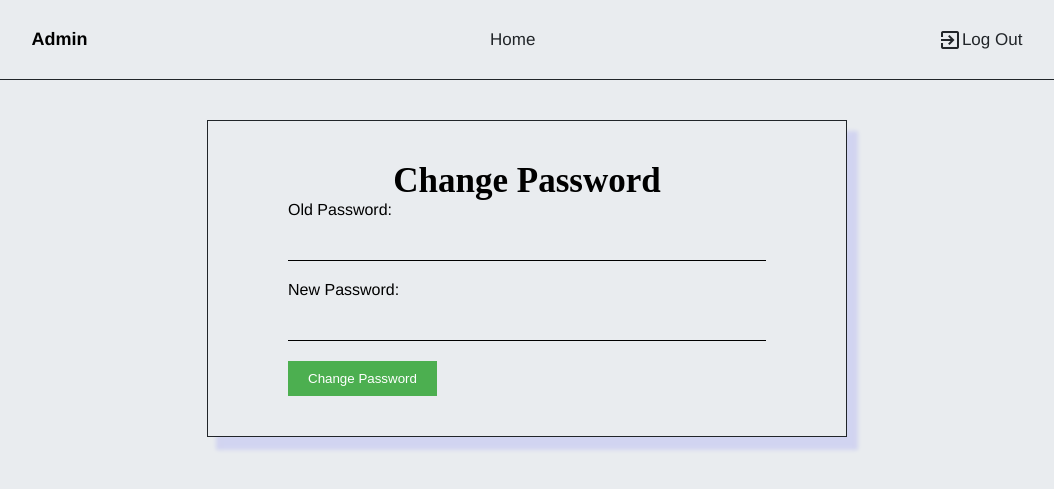
After one commit to it-zmatt/appStore, a Django app: page /user/change_password/ in a window 1280 px wide. The commit adds this page. Shown: the top 489 px of the page, without its empty margins (113-1167 px from the left). Run offline with Django 4.2, Linux system fonts and the light colour scheme; a user stored in the database is signed in.

Commit message:
Finished the project

```diff
--- a/thehive/accounts/templates/accounts/base.html
+++ b/thehive/accounts/templates/accounts/base.html
@@ -47,8 +47,8 @@
                 <div class="info">
                     <div class="Name">
                         <h1>Full name:</h1><p>
-                            {% if user.profile.first_name and user.profile.last_name %}
-                                {{ user.profile.first_name }} {{ user.profile.last_name }}
+                            {% if user.first_name and user.last_name %}
+                                {{ user.first_name }} {{ user.last_name }}
                             {% else %}
                                 no name available
                             {% endif %}
@@ -75,14 +75,14 @@
                     </div>
                     {% endif %}
                     <div class="Settings">
-                        <h1><a href="">Settings:</a></h1> <p>Edit your personal information</p>
+                        <h1><a href="{% url 'choice' %}">Settings:</a></h1> <p>Edit your personal information</p>
                     </div>
                 </div>
-                <div class="supplier" style="text-align: center;">
+                <div class="supplier" style="text-align: center; padding-bottom: 19vh;">
                     <p style="font-family: 'Helvetica Neue', Helvetica, Arial, sans-serif;
                     font-size: 20px;
                     font-weight: 400;
-                    ">Become a supplier, Click <a style="color: #D4BC89;" href="{% url 'become_supplier' %}">here</a></p>
+                    ">Become a supplier, Click <a style="color: #D4BC89; " href="{% url 'become_supplier' %}">here</a></p>
                 </div>
         {% endblock %}
         </div>
--- /dev/null
+++ b/thehive/accounts/templates/accounts/password.html
@@ -0,0 +1,102 @@
+
+{% extends 'accounts/base.html' %}
+
+{% block content %}
+
+
+<form method="post" action="{% url 'change_password' %}">
+  {% csrf_token %}
+
+  <h2>Change Password</h2>
+
+  <label for="old_password">Old Password:</label>
+  <input type="password" id="old_password" name="old_password" required>
+
+  <label for="new_password">New Password:</label>
+  <input type="password" id="new_password" name="new_password" required>
+
+  {% if messages %}
+  <div class="messages">
+    {% for message in messages %}
+      <p{% if message.tags %} class="{{ message.tags }}"{% endif %}>{{ message }}</p>
+    {% endfor %}
+  </div>
+{% endif %}
+
+  <button type="submit">Change Password</button>
+</form>
+
+<style>
+
+.success {
+  background-color: #FFFFFF; /* Green background color */
+  color: #4CAF50 ; /* White text color */
+  border: 1px solid #4CAF50;
+  padding: 10px;
+  margin-bottom: 3vh;
+}
+
+.error {
+  background-color: #FFFFFF; /* Green background color */
+  color: #FF0000 ; /* White text color */
+  border: 1px solid #FF0000;
+  padding: 10px;
+  margin-bottom: 3vh;
+
+}
+  form {
+  width: 50%;
+  margin: 5vh auto;
+  border: 1px solid #212529;
+  box-shadow: 10px 12px 4px 1px rgba(0, 0, 255, .1);
+  padding: 5vh 10vh;
+
+
+
+
+}
+
+form h2{
+  text-align: center;
+  font-size: 35px;
+}
+
+label {font-family: 'Helvetica Neue', Helvetica, Arial, sans-serif;
+    font-size: 16px;
+    font-weight: 400;
+  display: block;
+  margin-bottom: 10px;
+}
+
+input {
+  font-family: 'Helvetica Neue', Helvetica, Arial, sans-serif;
+    font-size: 18px;
+    font-weight: 400;
+  background-color: #E9ECEF;
+  border: none;
+  border-bottom: 1px solid black;
+  width: 100%;
+  padding: 5px;
+  margin-bottom: 20px;
+}
+
+button[type="submit"] {
+  background-color: #4CAF50;
+  color: white;
+  padding: 10px 20px;
+  border: none;
+  cursor: pointer;
+}
+
+button[type="submit"]:hover {
+  background-color: #45a049;
+}
+input:hover,
+input:focus{
+  background-color: white;
+  border-radius: none;}
+
+</style>
+
+
+  {% endblock %}
--- a/thehive/accounts/urls.py
+++ b/thehive/accounts/urls.py
@@ -8,5 +8,9 @@ urlpatterns = [
     path('login/', LoginView.as_view(template_name='registration/login.html'), name='Login'),
     path('logout/', views.logout_view, name='logout'),
     path('become_supplier/', views.become_supplier, name='become_supplier'),
-    path('myOrders/', views.my_orders, name = 'MyOrders')
+    path('myOrders/', views.my_orders, name = 'MyOrders'),
+    path('choice/', views.choice, name = 'choice'),
+    path('settings/', views.update_profile, name='settings'),
+    path('change_password/', views.change_password, name='change_password'),
+
 ]
--- a/thehive/accounts/views.py
+++ b/thehive/accounts/views.py
@@ -8,6 +8,7 @@ from .forms import SupplierForm
 from supplier.models import Supplier
 from django.db import IntegrityError
 from django.db import transaction
+from products.models import Order
 
 
 # Create your views here.
@@ -43,12 +44,65 @@ def become_supplier(request):
         form = SupplierForm()
     return render(request, 'accounts/supplier.html', {'form': form})
 
-from django.contrib.auth.decorators import login_required
-from django.shortcuts import render
-from products.models import Order
+def choice(request):
+    return render(request, 'accounts/choice.html')
 
 @login_required
 def my_orders(request):
     orders = Order.objects.filter(customer=request.user)
     context = {'orders': orders}
     return render(request, 'accounts/my_orders.html', context)
+
+
+
+from django.contrib import messages
+from django.shortcuts import render, redirect
+
+@login_required
+def update_profile(request):
+    if request.method == 'POST':
+        # Get the updated values from the form
+        new_username = request.POST.get('username')
+        new_email = request.POST.get('email')
+        new_first_name = request.POST.get('first_name')
+        new_last_name = request.POST.get('last_name')
+
+        # Update the user's profile
+        user = request.user
+        user.username = new_username
+        user.email = new_email
+        user.first_name = new_first_name
+        user.last_name = new_last_name
+        user.save()
+
+        # Add a success message
+        messages.success(request, 'Account information updated successfully.')
+
+        # Redirect the user to the settings page or any other desired page
+        return redirect('settings')
+
+    # If the request method is not POST, render the empty form
+    return render(request, 'accounts/update.html')
+
+from django.contrib.auth import update_session_auth_hash
+
+
+@login_required
+def change_password(request):
+    if request.method == 'POST':
+        old_password = request.POST.get('old_password')
+        new_password = request.POST.get('new_password')
+
+        user = request.user
+
+        if user.check_password(old_password):
+            user.set_password(new_password)
+            user.save()
+            update_session_auth_hash(request, user)
+            messages.success(request, 'Password changed successfully.')
+            return redirect('change_password')
+        else:
+            messages.error(request, 'Invalid old password.')
+            return redirect('change_password')
+
+    return render(request, 'accounts/password.html')
--- a/thehive/registration/templates/registration/base.html
+++ b/thehive/registration/templates/registration/base.html
@@ -8,7 +8,7 @@
         <link rel="stylesheet" href="{% static 'css/base.css' %}">
         <link rel="stylesheet" href="{% static 'css/background.css' %}">
         <link rel="stylesheet" href="{% static 'css/scroll.css' %}">
-        <link rel="stylesheet" href="{% static 'css/login.css' %}">
+        <link rel="stylesheet" href="{% static 'css/signup.css' %}">
 
         <meta charset="utf-8">
         <meta name="viewport" content="width=device-width, initial-scale=1, shrink-to-fit=no">
@@ -26,7 +26,7 @@
                 <ul>
                     <li><a href="{% url 'home' %}">Home</a></li>
                     <li><a href="#">Contact</a></li>
-                    <li><a href="#">about</a></li>
+                    <li><a href="#scroll">about</a></li>
                   </ul>
             </div>
         </nav>
@@ -47,7 +47,7 @@
                 </div>
             </div>
 
-            <div class="scroll">
+            <div class="scroll" id="scroll">
                 <h2>Explore more services:</h2>
                 <div class="row1">
                         <div class="column11">
```
Also changed, not shown: thehive/accounts/forms.py (+17 -0 lines), thehive/accounts/templates/accounts/choice.html (added, +50 -0 lines), thehive/accounts/templates/accounts/settings.html (deleted, +0 -9 lines), thehive/accounts/templates/accounts/update.html (added, +101 -0 lines), thehive/products/templates/products/product_detail.html (added, +32 -0 lines), thehive/registration/static/css/login.css (deleted, +0 -25 lines), thehive/registration/static/css/signup.css (added, +32 -0 lines), thehive/registration/templates/registration/index.html (+4 -5 lines), thehive/registration/templates/registration/login.html (+29 -1 lines), thehive/db.sqlite3.
